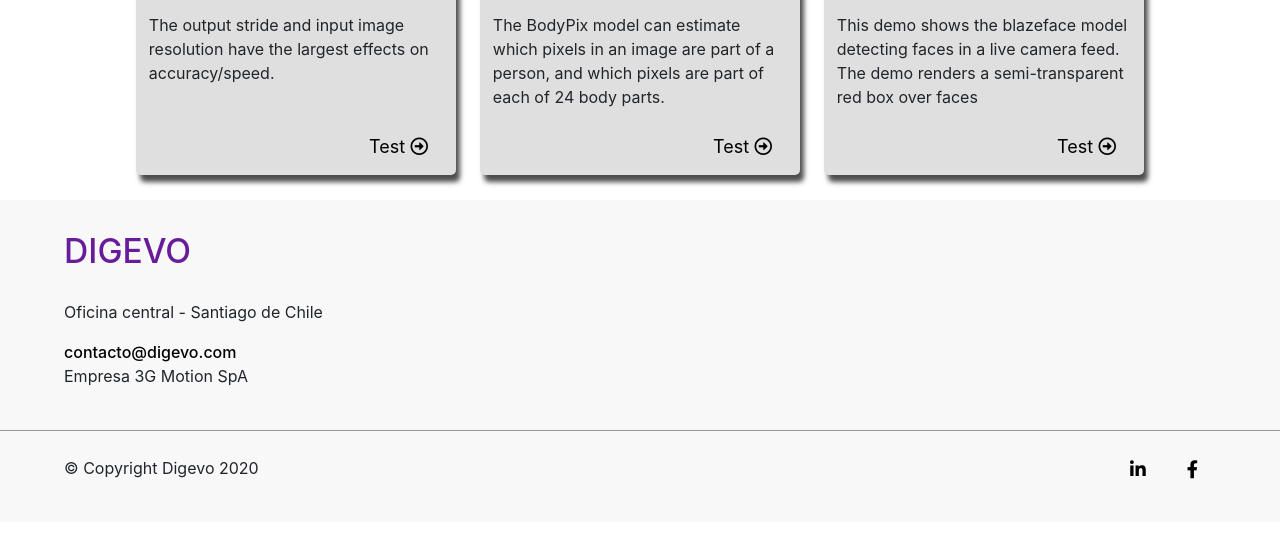
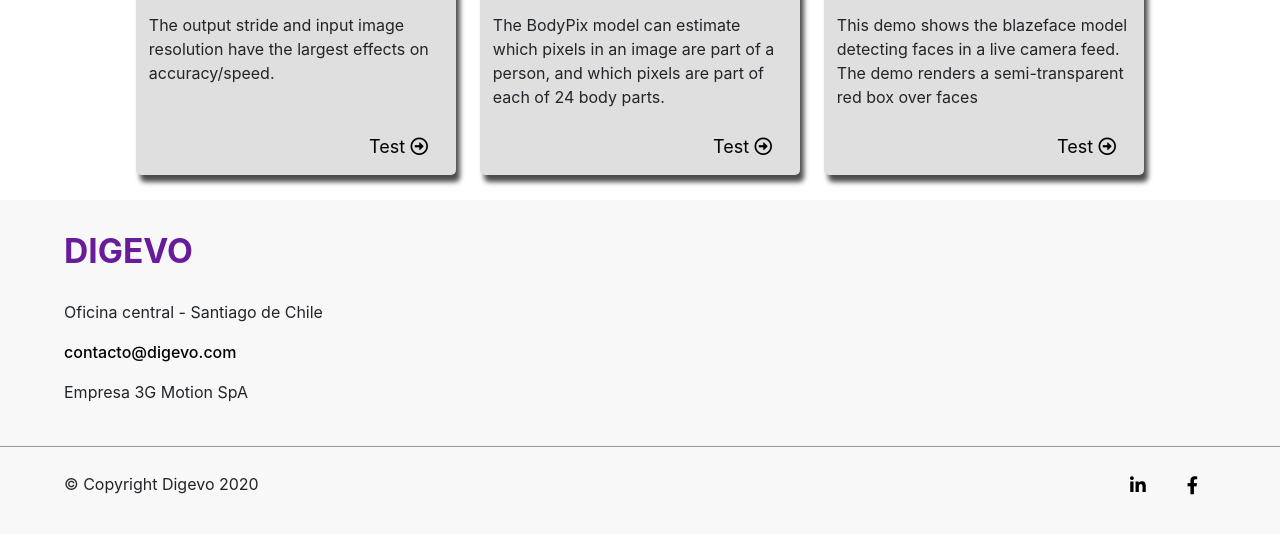
Before and after one commit to alejo0o/Demos-Digevo-HTML, a website: page pages/index.html in a window 1280 px wide. Shown: the part 644-1178 px from the top of the page. Drawn offline with nearby package versions, Linux system fonts and the light colour scheme.

Commit message:
Cambios css footer

```diff
--- a/styles/footer.css
+++ b/styles/footer.css
@@ -19,8 +19,8 @@
   animation-name: anim;
   animation-duration: 8s;
   animation-iteration-count: infinite;
+  font-weight: 650;
   font-size: 2.1em;
-  font-weight: 550;
 }
 #firstContainer {
   padding: 2% 5%;
@@ -47,6 +47,9 @@
   text-decoration: none;
   font-size: large;
 }
+#mt-3 {
+  margin-top: 1em;
+}
 @media (max-width: 550px) {
   #secondContainer {
     display: block;
```
